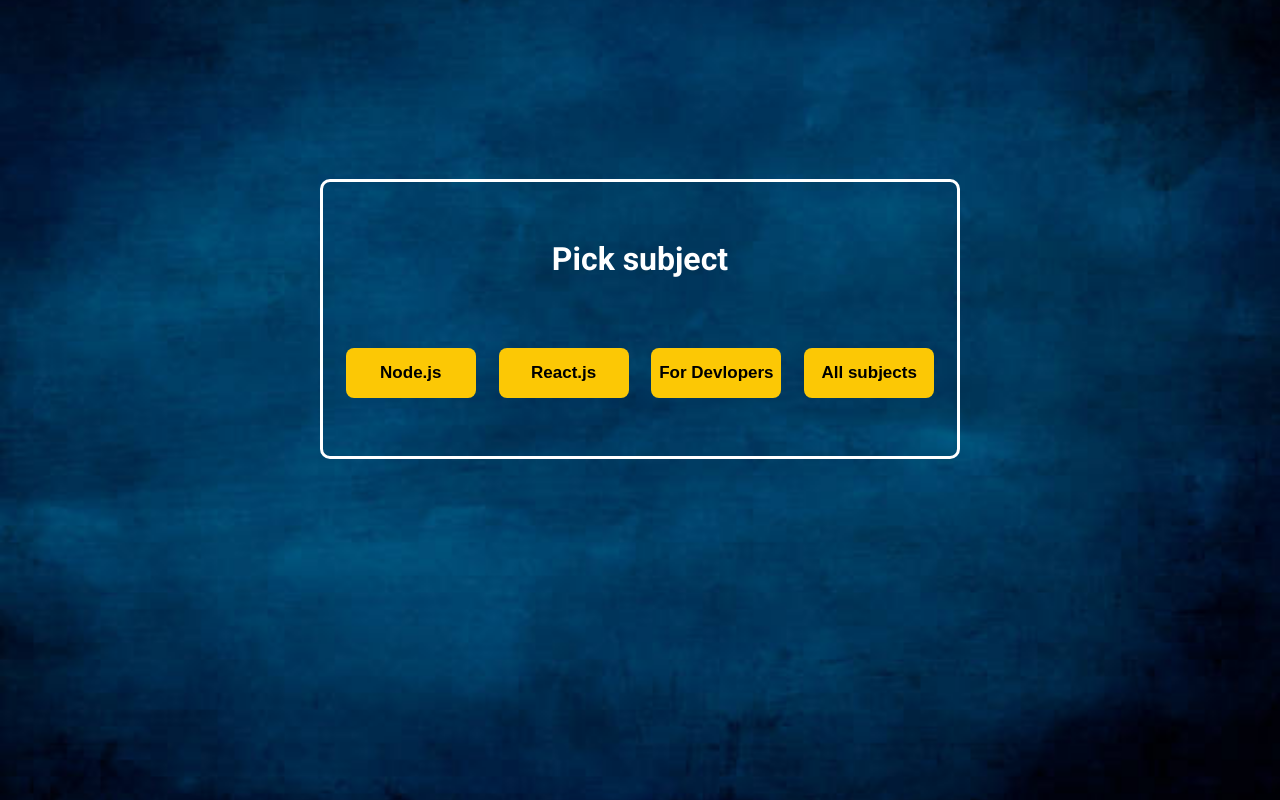
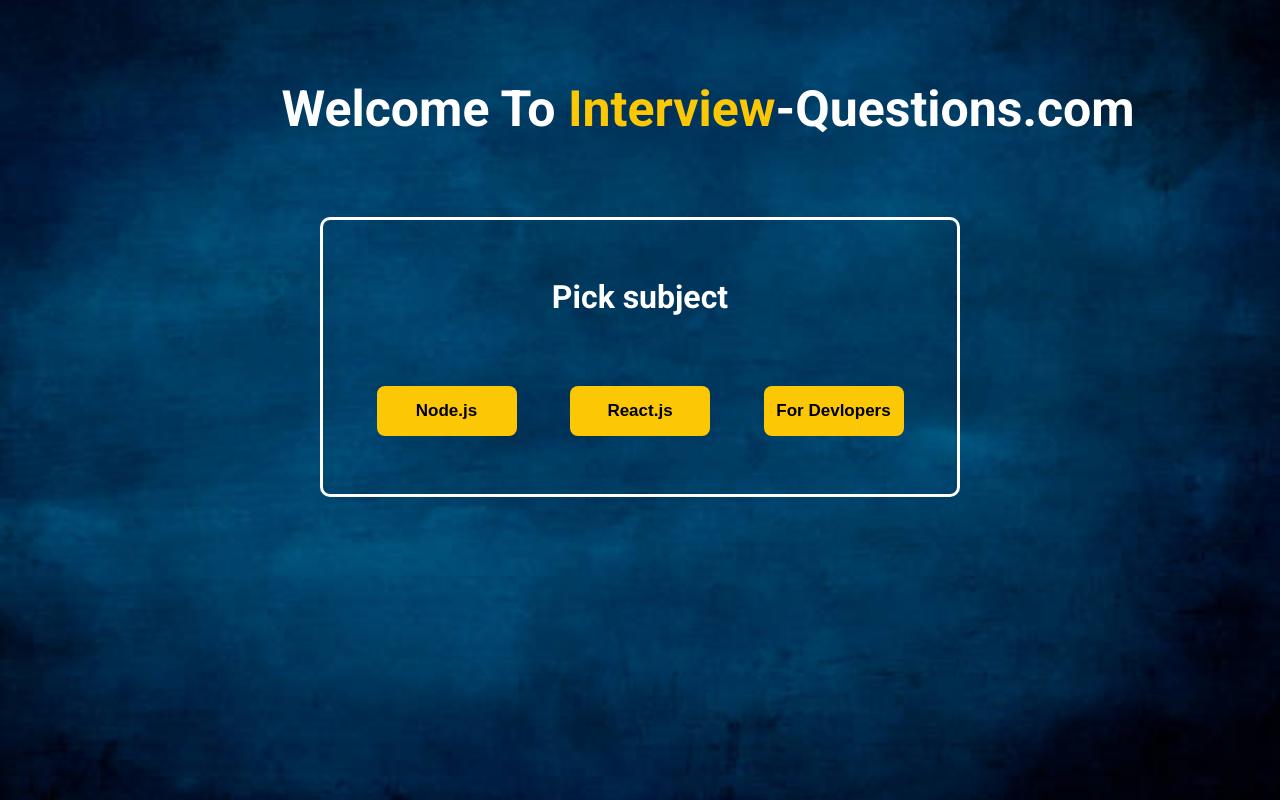
Before and after one commit to Alaa-Khalaila/Interview-Questions, a React (Create React App) app in the folder Frontend/: page / in a window 1280 px wide. Built offline with nearby package versions, Linux system fonts and the light colour scheme.

Commit message:
Project Finsished

```diff
--- a/Frontend/public/index.html
+++ b/Frontend/public/index.html
@@ -3,7 +3,7 @@
 
 <head>
   <meta charset="utf-8" />
-  <title>React Starter Code</title>
+  <title>Interview-Questions</title>
   <link rel="preconnect" href="https://fonts.gstatic.com">
 <link href="https://fonts.googleapis.com/css2?family=Roboto:wght@700&display=swap" rel="stylesheet">
 </head>
--- a/Frontend/src/App.css
+++ b/Frontend/src/App.css
@@ -12,6 +12,17 @@
     background-size: cover;
     position: fixed;
     font-family: 'Roboto', sans-serif;
+}
+
+.container h3{
+    font-size: 50px;
+    color: #ffffff;
+    padding: 80px 0 0 22%;
+    margin-bottom: -100px;
+}
+
+.container span{
+    color:  #FCC805;
 }
 
 .box{
@@ -36,7 +47,7 @@
 
 .buttons button,.start,.sol-btn,.next-btn{
     height: 50px;
-    width: 130px;
+    width: 140px;
     background-color: #FCC805;
     border: none;
     outline: none;
--- a/Frontend/src/components/Home.js
+++ b/Frontend/src/components/Home.js
@@ -4,13 +4,13 @@
 const Home = () => {
     return (
         <div className="container">
+            <h3>Welcome To<span> Interview</span>-Questions.com</h3>
             <div className="box">
                 <h1>Pick subject</h1>
                 <div className="buttons">
                     <Link to='/node'><button>Node.js</button></Link>
                     <Link to='/react'><button>React.js</button></Link>
                     <Link to='/devlopers'><button>For Devlopers</button></Link>
-                    <Link to='/all'><button>All subjects</button></Link>
                 </div>
             </div>
         </div>
```
